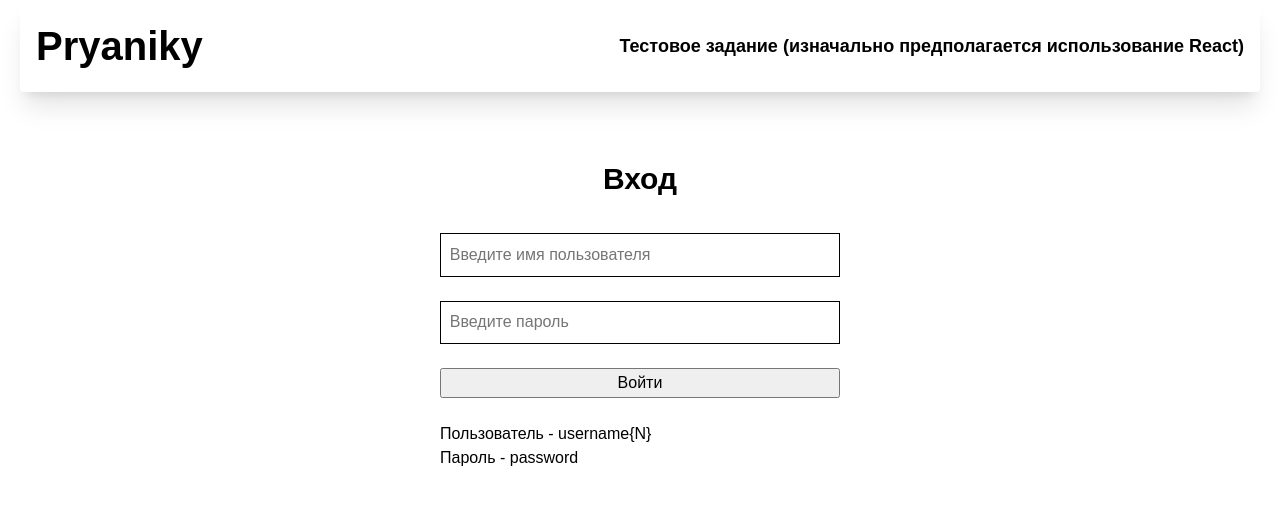
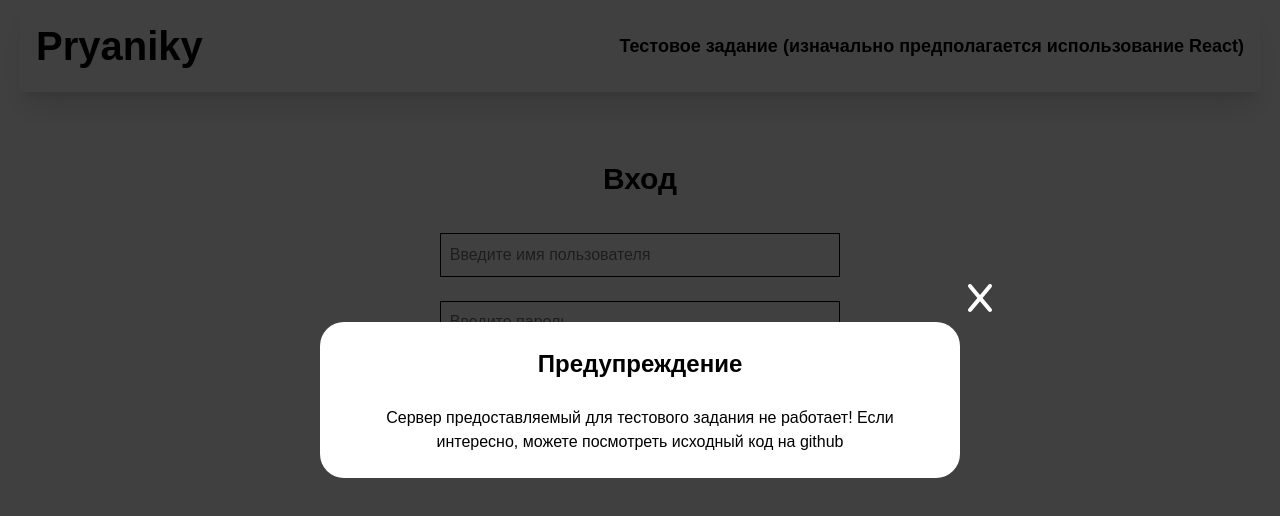
Before and after one commit to Kararakt/vue-pryaniky-test, a Vue app: page /login in a window 1280 px wide. Shown: the top 516 px of the page. Built offline with nearby package versions, Linux system fonts and the light colour scheme; no server answers.

Commit message:
feat: предупреждение о упавшем сервере

```diff
--- a/src/App.vue
+++ b/src/App.vue
@@ -1,7 +1,24 @@
 <script setup lang="ts">
 import './App.scss';
+import InfoTooltip from './components/InfoTooltip/InfoTooltip.vue';
+
+import { usePopup } from './composables/usePopup';
 
 import Header from './layouts/Header/Header.vue';
+import { login } from './utils/auth';
+
+const { isPopupVisible, showPopup, hidePopup } = usePopup();
+
+onMounted(() => {
+  login('username14', 'password')
+    .then(() => {
+      console.log('Запрос прошёл успешно');
+    })
+    .catch((error) => {
+      showPopup();
+      console.error('Сервер лежит', error);
+    });
+});
 </script>
 
 <template>
@@ -9,6 +26,13 @@ import Header from './layouts/Header/Header.vue';
     <Header />
     <main class="app__main">
       <RouterView />
+
+      <InfoTooltip
+        v-model="isPopupVisible"
+        :closePopup="hidePopup"
+        title="Предупреждение"
+        description="Сервер предоставляемый для тестового задания не работает! Если интересно, можете посмотреть исходный код на github"
+      />
     </main>
   </div>
 </template>
--- a/src/components/InfoTooltip/InfoTooltip.vue
+++ b/src/components/InfoTooltip/InfoTooltip.vue
@@ -3,6 +3,8 @@ import BasePopup from '../UI/BasePopup/BasePopup.vue';
 
 interface Props {
   modelValue: boolean;
+  title: string;
+  description: string;
   closePopup: () => boolean;
 }
 
@@ -20,13 +22,9 @@ const modelUpdate = computed({
 </script>
 
 <template>
-  <BasePopup
-    title="Произошла ошибка"
-    v-model="modelUpdate"
-    @close-popup="closePopup"
-  >
+  <BasePopup :title="title" v-model="modelUpdate" @close-popup="closePopup">
     <template #content>
-      Проверьте введенные данные или сервер недоступен
+      {{ description }}
     </template>
   </BasePopup>
 </template>
--- a/src/components/UI/BasePopup/BasePopup.scss
+++ b/src/components/UI/BasePopup/BasePopup.scss
@@ -22,6 +22,7 @@
     max-width: 40rem;
     padding: 1.5rem;
     position: relative;
+    text-align: center;
   }
 
   &__close {
--- a/src/pages/HomePage/HomePage.vue
+++ b/src/pages/HomePage/HomePage.vue
@@ -323,5 +323,10 @@ onMounted(() => {
     </template>
   </section>
 
-  <InfoTooltip v-model="isPopupVisible" :closePopup="hidePopup" />
+  <InfoTooltip
+    v-model="isPopupVisible"
+    :closePopup="hidePopup"
+    description="Проверьте введенные данные или сервер недоступен"
+    title="Произошла ошибка"
+  />
 </template>
--- a/src/pages/LoginPage/LoginPage.vue
+++ b/src/pages/LoginPage/LoginPage.vue
@@ -62,5 +62,10 @@ const handleLogin = async () => {
     <span>Пароль - password</span>
   </section>
 
-  <InfoTooltip v-model="isPopupVisible" :closePopup="hidePopup" />
+  <InfoTooltip
+    v-model="isPopupVisible"
+    :closePopup="hidePopup"
+    title="Ошибка входа"
+    description="Проверьте введенные данные, подсказка под кнопкой!"
+  />
 </template>
```
